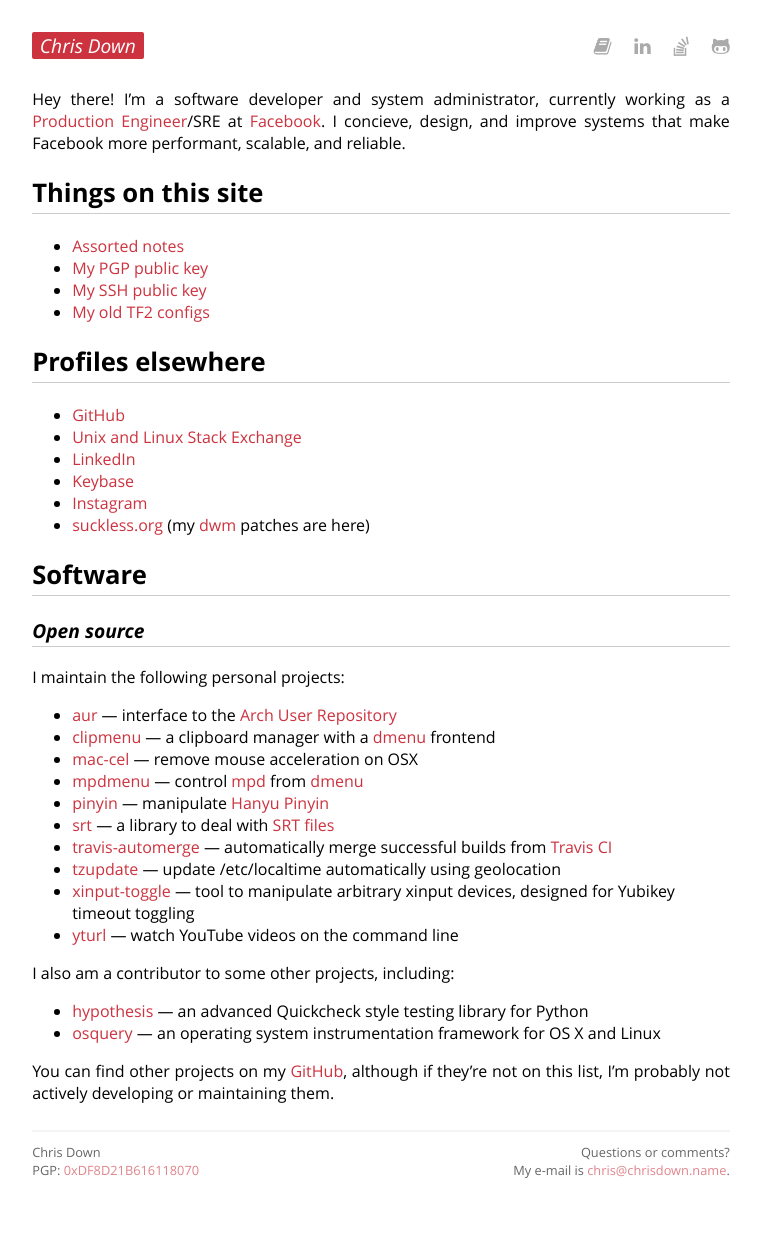
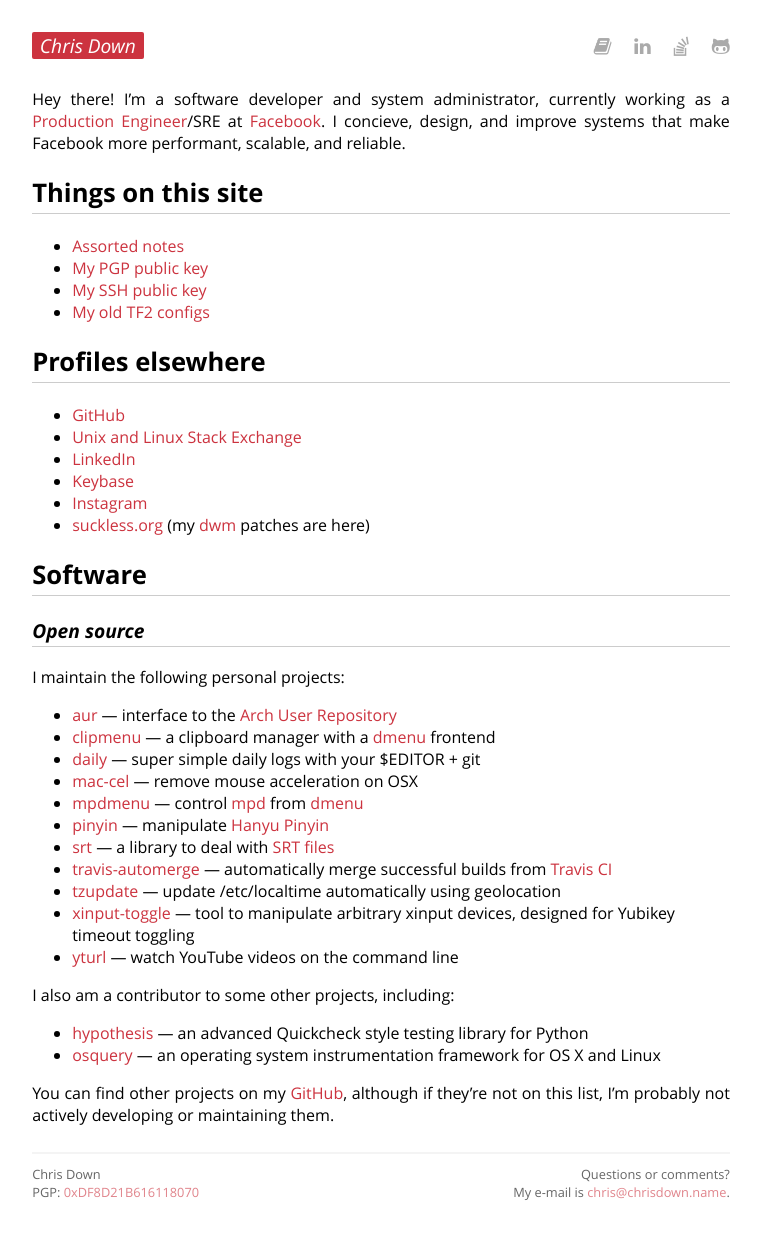
Before and after one commit to cdown/chrisdown.name, a Jekyll site: the page built from index.md, in a window 1280 px wide. Shown: the whole page, without its empty margins (259-1020 px from the left). Built offline with Jekyll 4.4.1, drawn with Linux system fonts in a browser that asks for light colours; before the commit the page ends 1222 px from its top, so only the background shows below that.

Commit message:
Add daily

```diff
--- a/index.md
+++ b/index.md
@@ -41,6 +41,8 @@ I maintain the following personal projects:
   [Arch User Repository][]
 - [clipmenu](https://github.com/cdown/clipmenu) — a clipboard manager with a
   [dmenu][] frontend
+- [daily](https://github.com/cdown/daily) — super simple daily logs with
+  your $EDITOR + git
 - [mac-cel](https://github.com/cdown/mac-cel) — remove mouse acceleration on
   OSX
 - [mpdmenu](https://github.com/cdown/mpdmenu) — control [mpd][] from [dmenu][]
```
